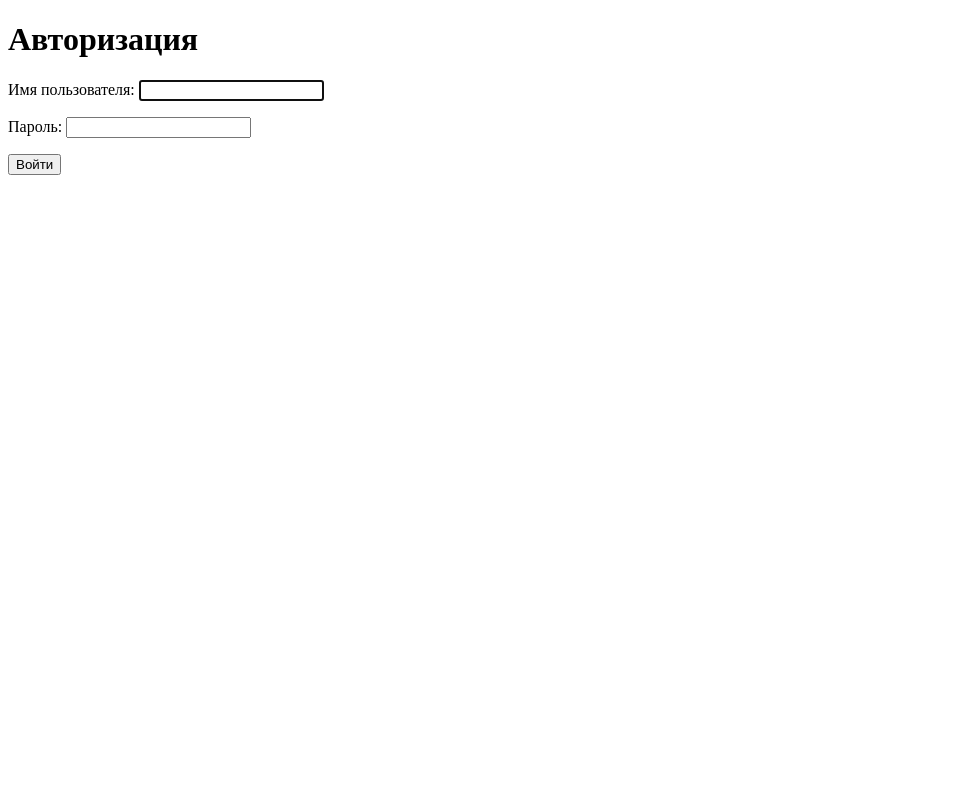
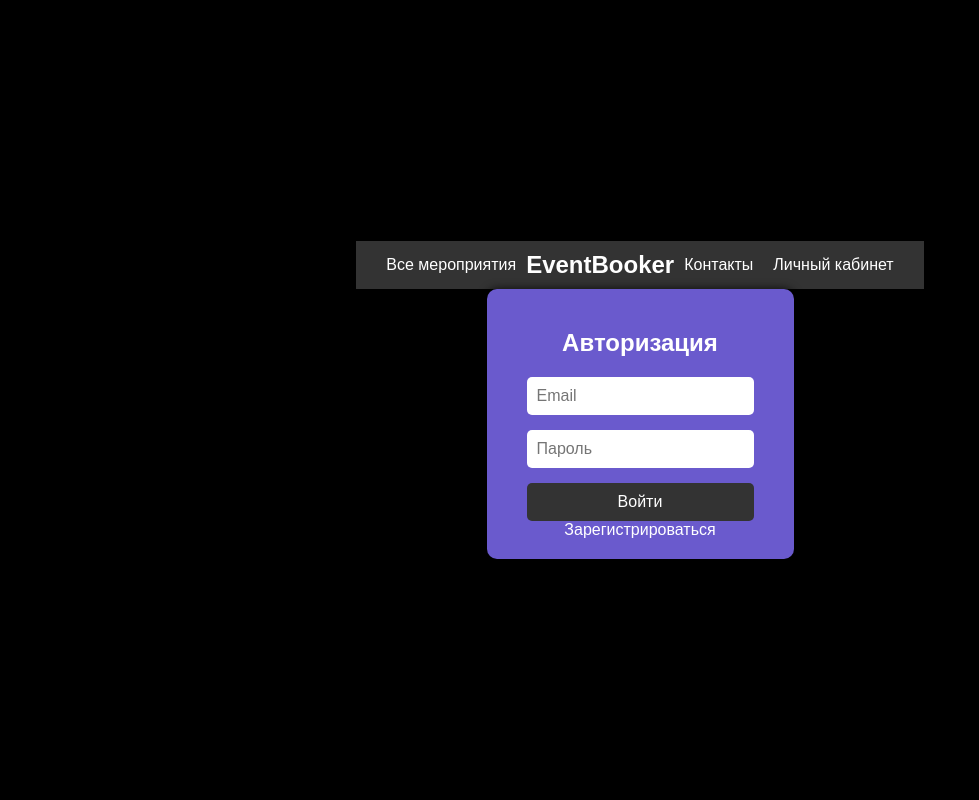
Before and after one commit to Go-producer/Booking-Event, a Django app: page /login/ in a window 1280 px wide. Shown: the whole page, without its empty margins (0-979 px from the left). Run offline with Django 5.2, Linux system fonts and the light colour scheme.

Commit message:
Update files

```diff
--- /dev/null
+++ b/booking/booking_app/static/booking_app/css/style.css
@@ -0,0 +1,86 @@
+body {
+    margin: 0;
+    padding: 0;
+    font-family: 'Arial', sans-serif;
+    background-color: #000; /* Черный фон */
+    color: #fff;
+}
+
+.navbar {
+    display: flex;
+    justify-content: space-between;
+    align-items: center;
+    padding: 10px 20px;
+    background-color: #333; /* Темно-серый */
+    color: #fff;
+}
+
+/* Верхняя плашка авторизации */
+.navbar a {
+    text-decoration: none;
+    color: #fff;
+    margin: 0 10px;
+}
+
+.navbar span {
+    font-size: 24px;
+    font-weight: bold;
+}
+
+.container {
+    display: flex;
+    justify-content: center;
+    align-items: center;
+    flex-direction: column;
+    min-height: 100vh;
+}
+
+.auth-form {
+    background-color: #6a5acd; /* Фиолетовый */
+    padding: 20px 40px;
+    border-radius: 10px;
+    box-shadow: 0 0 10px rgba(0, 0, 0, 0.8);
+    text-align: center;
+}
+
+.auth-form h2 {
+    margin-bottom: 20px;
+    font-size: 24px;
+}
+
+.auth-form form {
+    display: flex;
+    flex-direction: column;
+    gap: 15px;
+}
+
+.auth-form input {
+    padding: 10px;
+    border: none;
+    border-radius: 5px;
+    font-size: 16px;
+}
+
+.auth-form button {
+    padding: 10px;
+    background-color: #333;
+    color: #fff;
+    border: none;
+    border-radius: 5px;
+    cursor: pointer;
+    font-size: 16px;
+}
+
+.auth-form button:hover {
+    background-color: #555;
+}
+
+.register-link {
+    margin-top: 20px;
+    color: #fff;
+    text-decoration: none;
+}
+
+.register-link:hover {
+    text-decoration: underline;
+}
--- a/booking/booking_app/templates/booking_app/login.html
+++ b/booking/booking_app/templates/booking_app/login.html
@@ -4,13 +4,29 @@
     <meta charset="UTF-8">
     <meta name="viewport" content="width=device-width, initial-scale=1.0">
     <title>Авторизация</title>
+    {% load static %}
+    <link rel="stylesheet" href="{% static 'booking_app/css/style.css' %}">
 </head>
 <body>
-    <h1>Авторизация</h1>
-    <form method="post">
-        {% csrf_token %}
-        {{ form.as_p }}
-        <button type="submit">Войти</button>
-    </form>
+    <div class="container">
+        <header>
+            <nav class="navbar">
+                <a href="#">Все мероприятия</a>
+                <span>EventBooker</span>
+                <a href="#">Контакты</a>
+                <a href="#">Личный кабинет</a>
+            </nav>
+        </header>
+        <div class="auth-form">
+            <h2>Авторизация</h2>
+            <form method="POST" action="{% url 'login' %}">
+                {% csrf_token %}
+                <input type="email" name="email" placeholder="Email" required>
+                <input type="password" name="password" placeholder="Пароль" required>
+                <button type="submit">Войти</button>
+            </form>
+            <a href="{% url 'register' %}" class="register-link">Зарегистрироваться</a>
+        </div>
+    </div>
 </body>
 </html>
```
Also changed, not shown: booking/booking/settings.py (+9 -1 lines).
